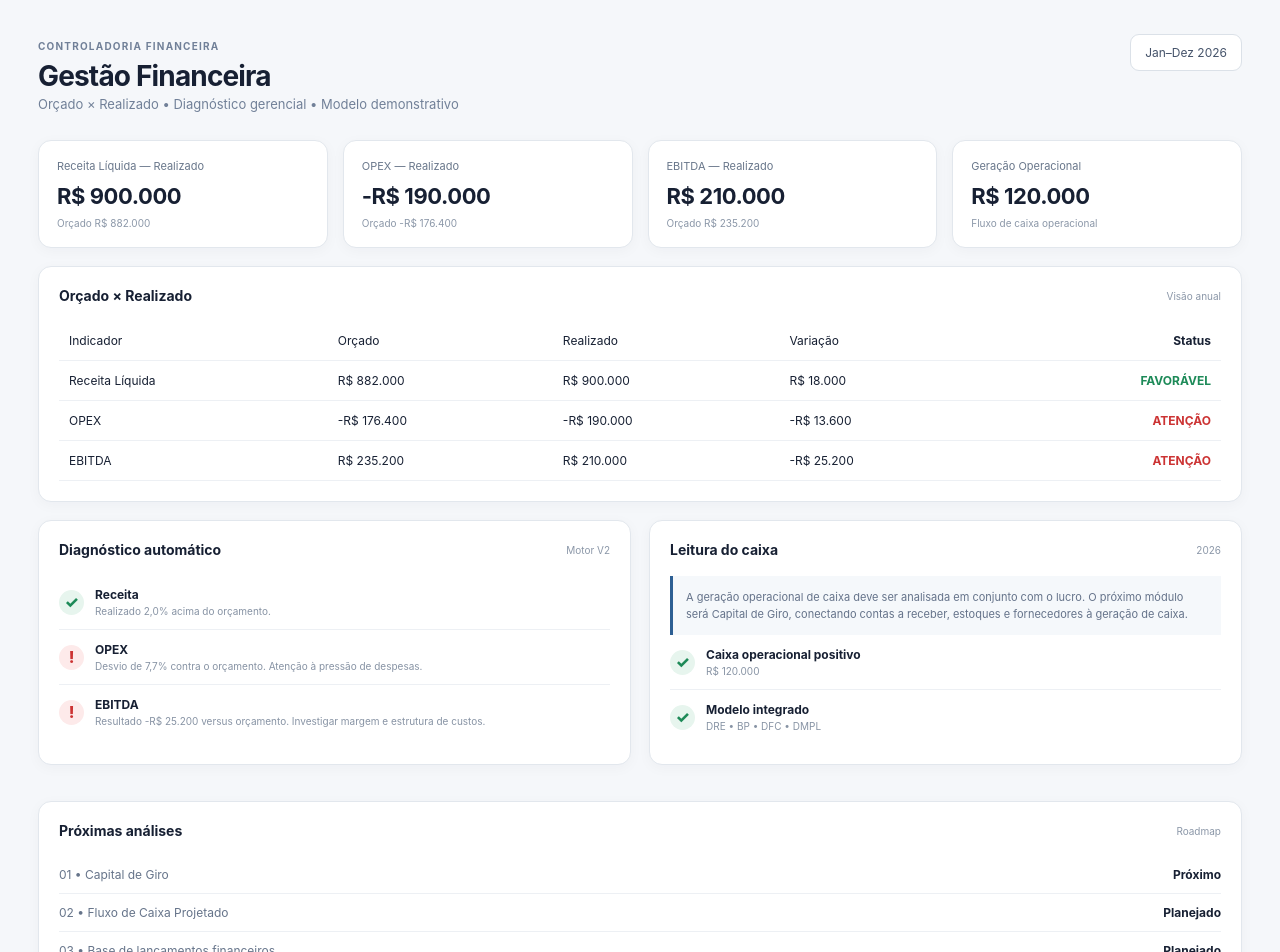
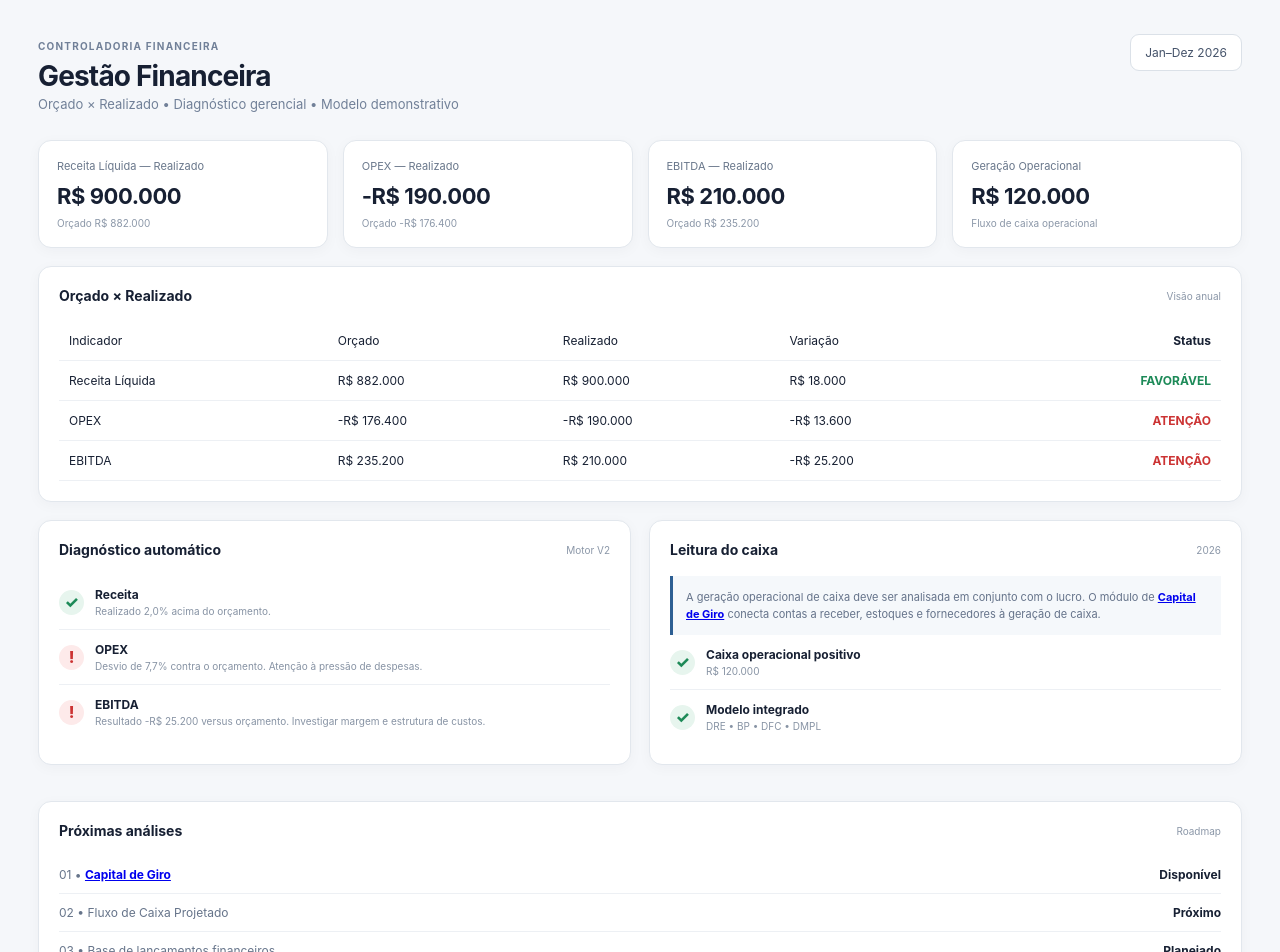
Before and after one commit to cardoso4009-byte/bp-financeiro-bi, a Next.js app: page /gestao in a window 1280 px wide. Shown: the top 952 px of the page. Built offline with nearby package versions, Linux system fonts and the light colour scheme.

Commit message:
feat: link working capital from management dashboard

```diff
--- a/app/gestao/page.tsx
+++ b/app/gestao/page.tsx
@@ -49,14 +49,14 @@ export default function Gestao() {
       <Diagnosis good={Math.abs(actualOpex) <= Math.abs(budgetOpex)} title="OPEX" text={`Desvio de ${pct(Math.abs(opexVar) / Math.abs(budgetOpex))} contra o orçamento. ${Math.abs(actualOpex) > Math.abs(budgetOpex) ? 'Atenção à pressão de despesas.' : 'Despesa sob controle.'}`}/>
       <Diagnosis good={ebitdaVar >= 0} title="EBITDA" text={`Resultado ${brl(ebitdaVar)} versus orçamento. ${ebitdaVar < 0 ? 'Investigar margem e estrutura de custos.' : 'Conversão operacional favorável.'}`}/>
     </section><section className="panel"><div className="panel-title"><h2>Leitura do caixa</h2><span>2026</span></div>
-      <div className="note">A geração operacional de caixa deve ser analisada em conjunto com o lucro. O próximo módulo será Capital de Giro, conectando contas a receber, estoques e fornecedores à geração de caixa.</div>
+      <div className="note">A geração operacional de caixa deve ser analisada em conjunto com o lucro. O módulo de <a href="/capital-giro" style={{ fontWeight: 700 }}>Capital de Giro</a> conecta contas a receber, estoques e fornecedores à geração de caixa.</div>
       <div className="check"><i className="ok">✓</i><div><b>Caixa operacional positivo</b><small>{brl(sum(monthlyData.map(m => m.caixaOperacional)))}</small></div></div>
       <div className="check"><i className="ok">✓</i><div><b>Modelo integrado</b><small>DRE • BP • DFC • DMPL</small></div></div>
     </section></div>
 
     <section className="panel"><div className="panel-title"><h2>Próximas análises</h2><span>Roadmap</span></div><div className="rows">
-      <div className="row"><span>01 • Capital de Giro</span><b>Próximo</b></div>
-      <div className="row"><span>02 • Fluxo de Caixa Projetado</span><b>Planejado</b></div>
+      <div className="row"><span>01 • <a href="/capital-giro" style={{ fontWeight: 700 }}>Capital de Giro</a></span><b>Disponível</b></div>
+      <div className="row"><span>02 • Fluxo de Caixa Projetado</span><b>Próximo</b></div>
       <div className="row"><span>03 • Base de lançamentos financeiros</span><b>Planejado</b></div>
       <div className="row"><span>04 • Diagnóstico e recomendações</span><b>Planejado</b></div>
     </div></section>
```
